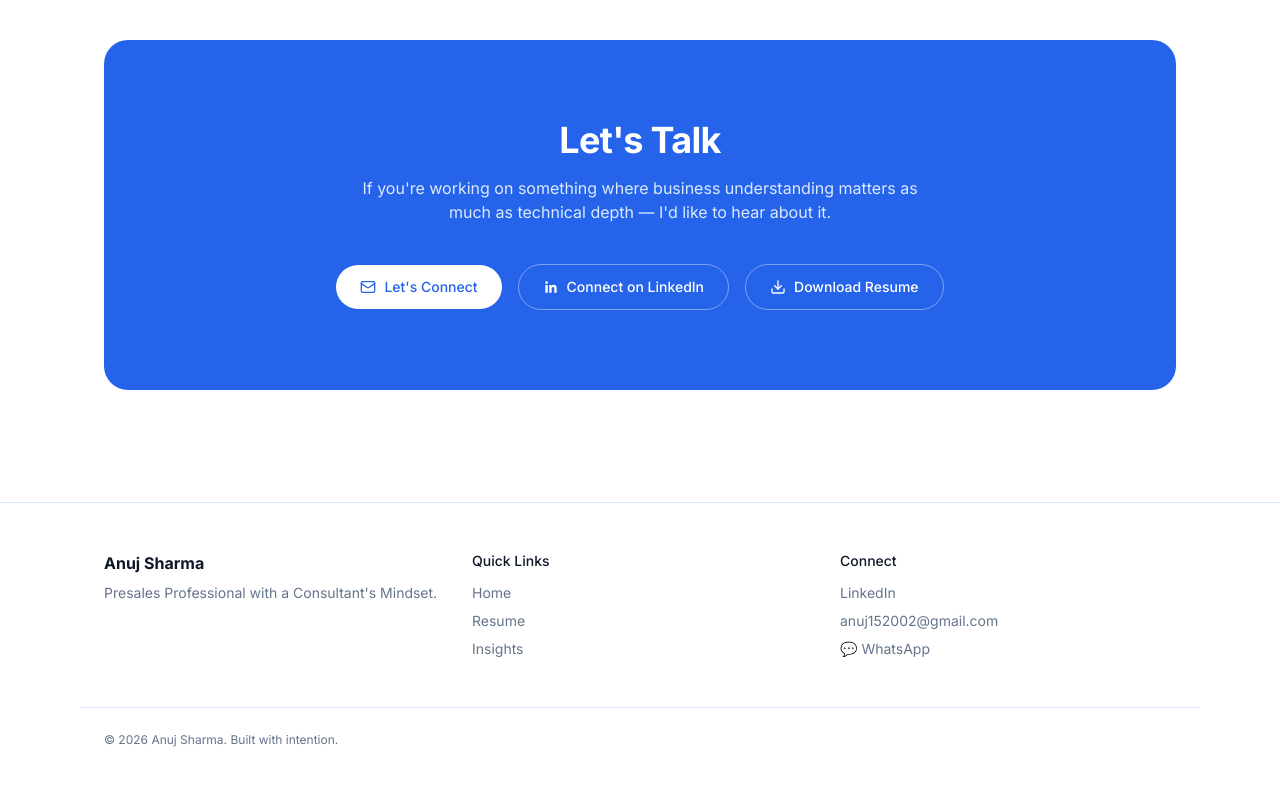
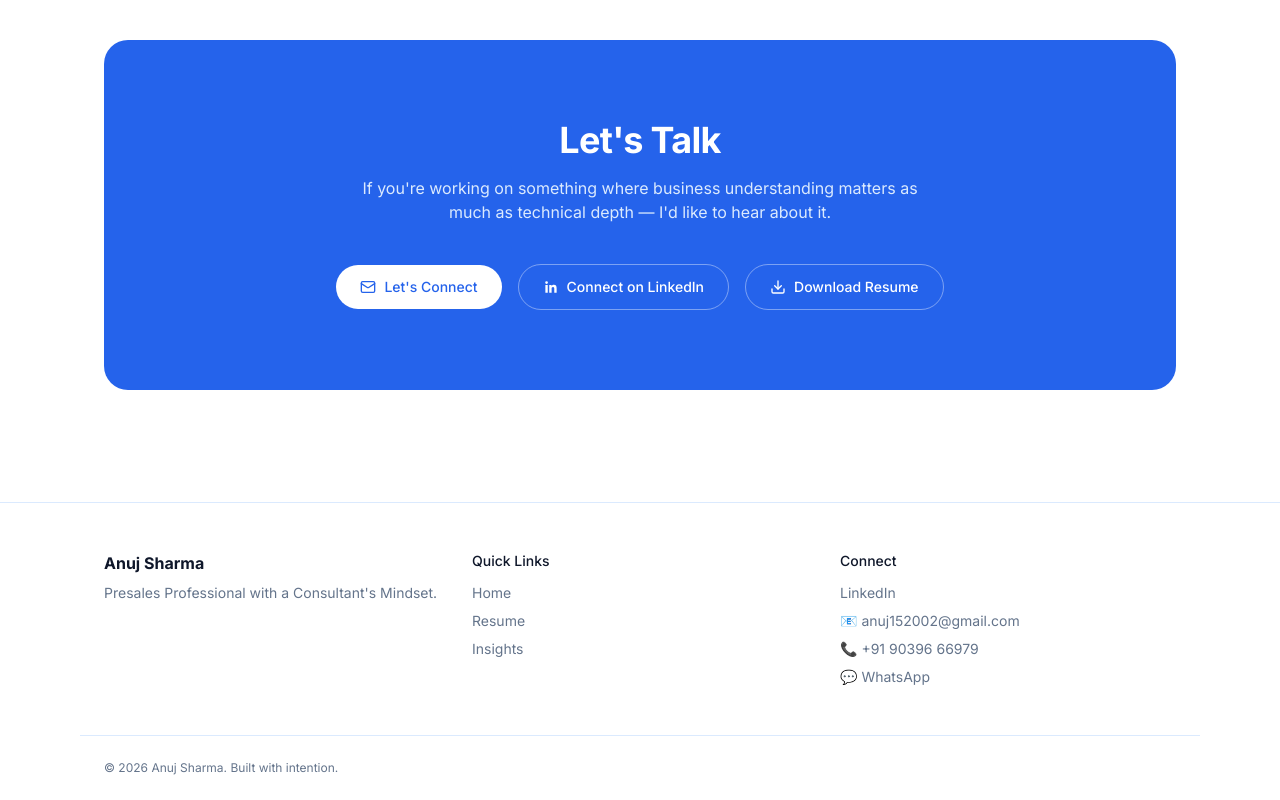
Before and after one commit to anujs015/Anuj-website, a Next.js app: page / in a window 1280 px wide. Shown: the part 9242-10042 px from the top of the page. Before the commit the page ends 10014 px from the top, so only its background shows below. Built offline with nearby package versions, Linux system fonts and the light colour scheme; a web font is replaced by a local one.

Commit message:
Update Footer.tsx

```diff
--- a/components/Footer.tsx
+++ b/components/Footer.tsx
@@ -51,7 +51,16 @@ export default function Footer() {
     href="mailto:anuj152002@gmail.com"
     className="hover:text-primary transition-colors"
   >
-                anuj152002@gmail.com
+    📧 anuj152002@gmail.com
+  </a>
+</li>
+
+<li>
+  <a
+    href="tel:+919039666979"
+    className="hover:text-primary transition-colors"
+  >
+    📞 +91 90396 66979
   </a>
 </li>
 
```
Lines whose indentation alone changed are shown as unchanged.
